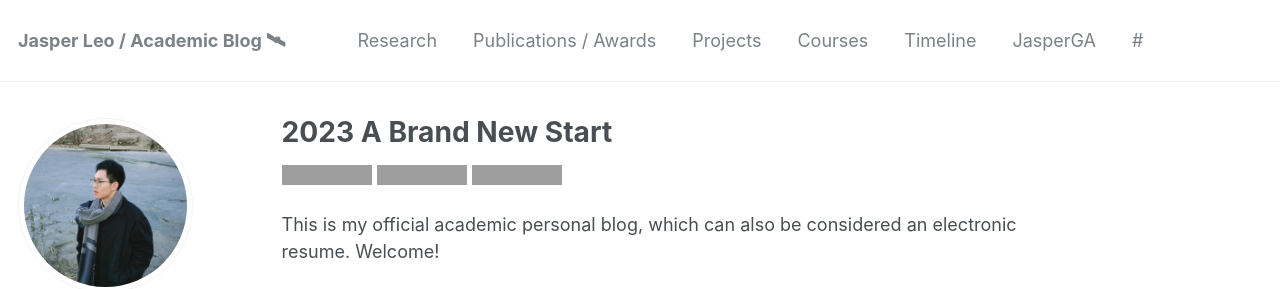
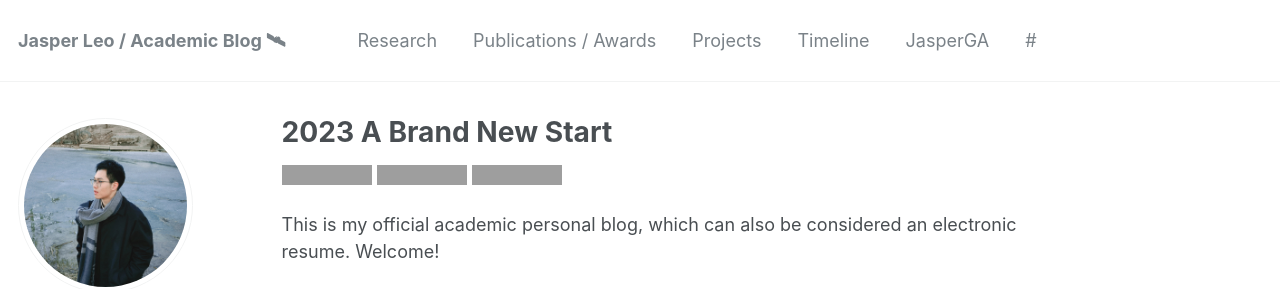
Before and after one commit to KLGR123/KLGR123.github.io, a Jekyll site: the page built from _pages/about.md, in a window 1280 px wide, cut to the strip 0-289 px from the top of the page. Built offline with Jekyll 4.4.1, drawn with Linux system fonts in a browser that asks for light colours; grey boxes are pictures that could not be loaded.

Commit message:
Update navigation.yml

```diff
--- a/_data/navigation.yml
+++ b/_data/navigation.yml
@@ -9,9 +9,6 @@ main:
   - title: "Projects"
     url: /teaching/
 
-  - title: "Courses"
-    url: /teaching2/
-
   - title: "Timeline"
     url: /year-archive/
 
```
